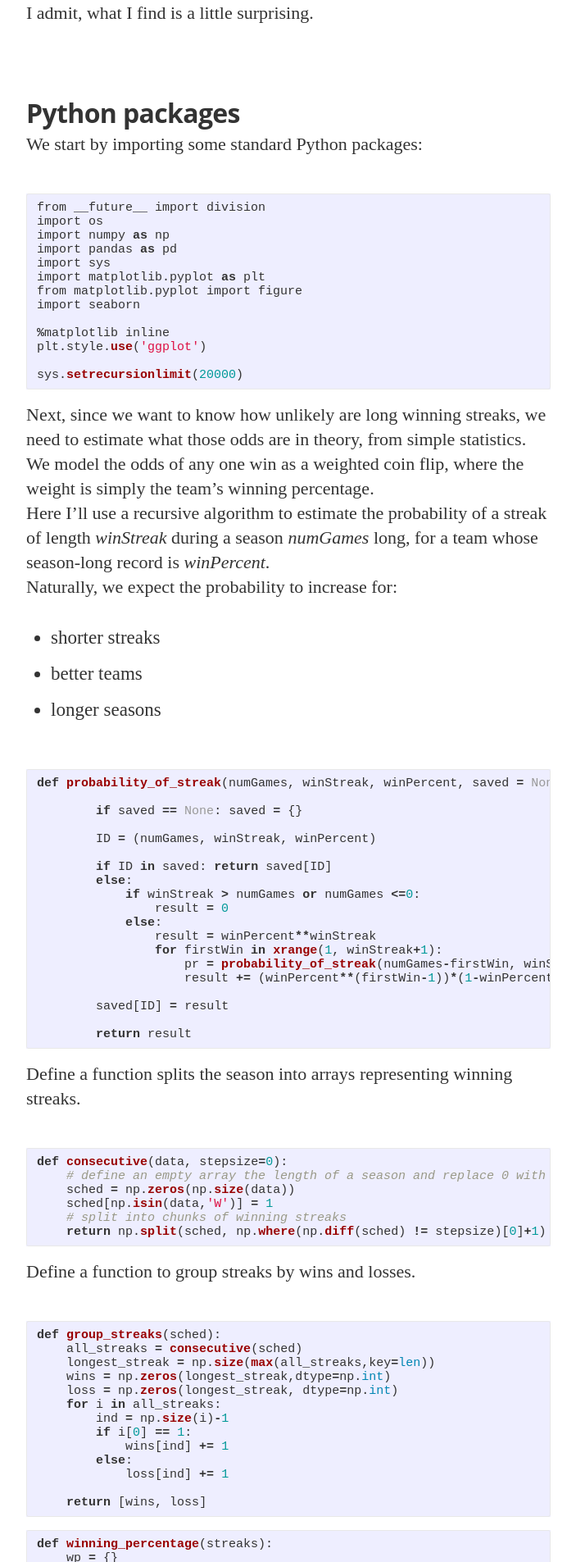
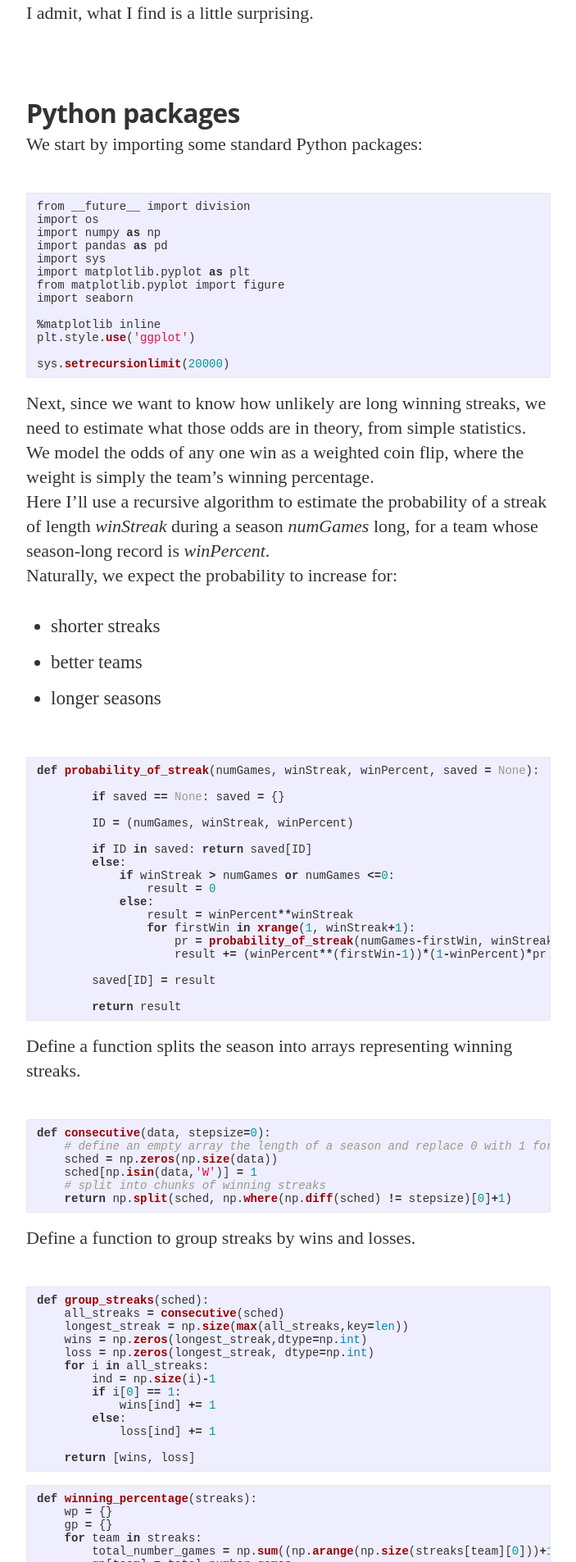
Before and after one commit to wrapgenius/wrapgenius.github.io, a Jekyll site: the page built from _posts/2019-04-22-Win-Streak-Probabilities.md, in a window 1280 px wide. Shown: the part 1269-3174 px from the top of the page at 82% size, without its empty margins (288-991 px from the left). Built offline with Jekyll 4.4.1, drawn with Linux system fonts in a browser that asks for light colours; nearby versions of some CDN libraries; some web fonts are replaced; some of the changed text lies outside the part shown.

```diff
--- a/Gemfile
+++ b/Gemfile
@@ -6,3 +6,4 @@
 gem 'jemoji'
 gem 'jekyll-jupyter-notebook'
 #gem 'metaphor'
+gem 'minimal-mistakes-jekyll'
--- a/_config.yml
+++ b/_config.yml
@@ -6,6 +6,7 @@
   - jekyll-jupyter-notebook
 
 #theme: metaphor
+theme: minimal-mistakes-jekyll
 
 # Site settings
 title: "Correlated Noise"
--- a/css/main.sass
+++ b/css/main.sass
@@ -604,7 +604,7 @@
 
 pre,
 code
-  font-size: 15px
+  font-size: 14px
   border: 1px solid #e8e8e8
   border-radius: 3px
   background-color: #eef
```
Also changed, not shown: Gemfile.lock.
